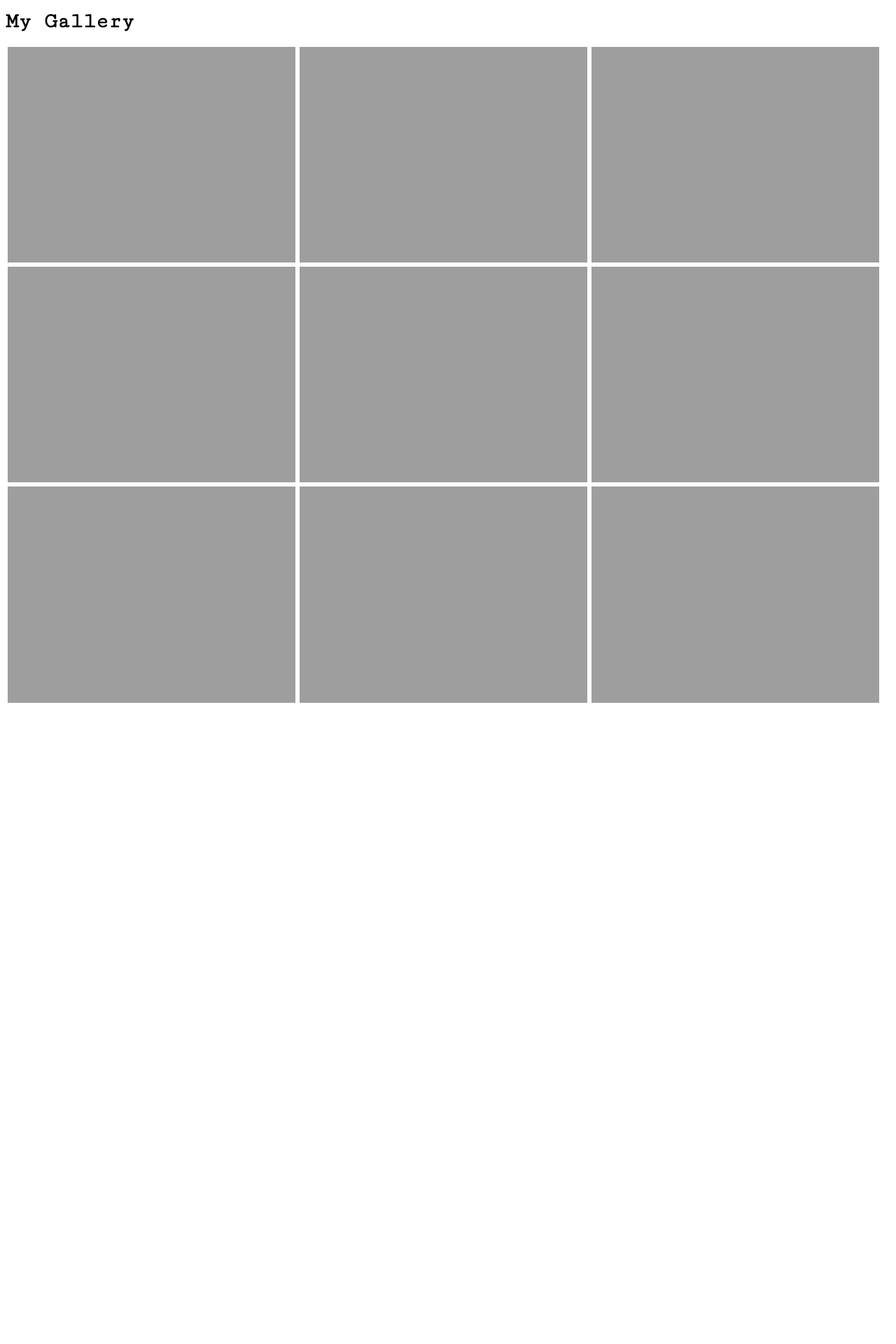
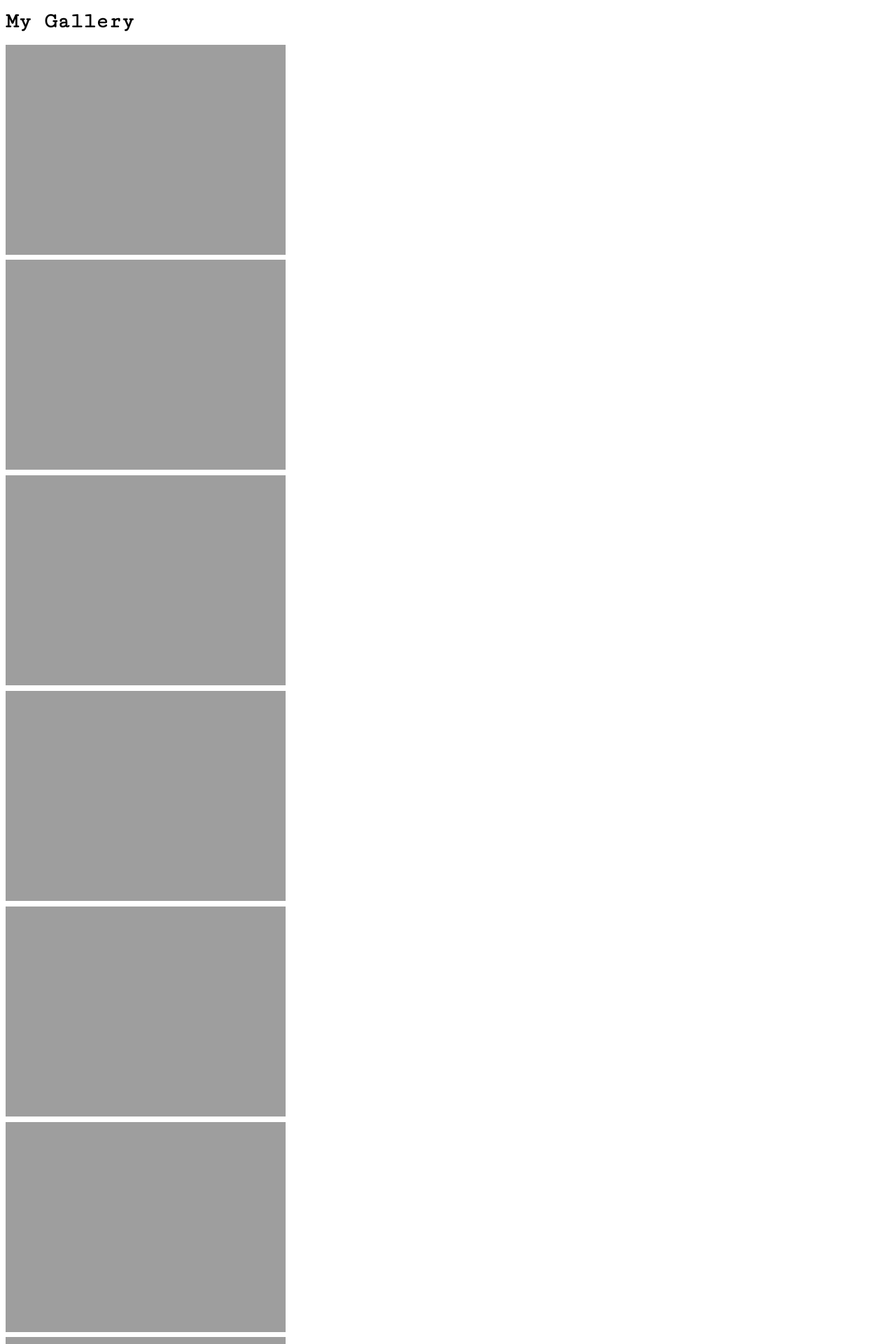
Before and after one commit to bhanu77prakash/bhanu77prakash.github.io, a Jekyll site: the page built from gallery.md, in a window 1280 px wide. Shown: the top 1920 px of the page at 70% size. Built offline with Jekyll 4.4.1, drawn with Linux system fonts in a browser that asks for light colours; before the commit the page ends 1007 px from its top, so only the background shows below that.

Commit message:
updated site

```diff
--- a/assets/css/style.css
+++ b/assets/css/style.css
@@ -39,53 +39,6 @@ a:link, a:visited	{
 
 a:hover	{
 	text-decoration: underline;
-}
-
-.container-all{
-  width: fit-content;
-  margin: 20px auto;
-  height: auto;
-}
-.container{
-  width: calc(33% - 6px);
-  overflow:hidden;
-  height: fit-content;
-  margin:3px;
-  padding: 0;
-  display:block;
-  position:relative;
-  float:left;
-}
-img{
-  width: 100%;
-  transition-duration: .3s;
-  max-width: 100%;
-  display:block;
-  overflow:hidden;
-  cursor:pointer;
-}
-
-
-.container:hover img{
-  transform: scale(1.2);
-  transition-duration: .3s;
-  filter: grayscale(50%);
-  opacity: .7;
-}
-.container:hover span{
-  color:white;
-  display: block;
-  transition-duration: .3s;
-}
-@media only screen and (max-width: 900px) {
-    .container {
-        width: calc(50% - 6px);
-    }
-}
-@media only screen and (max-width: 400px) {
-    .container {
-        width: 100%;
-    }
 }
 
 #main {
```
